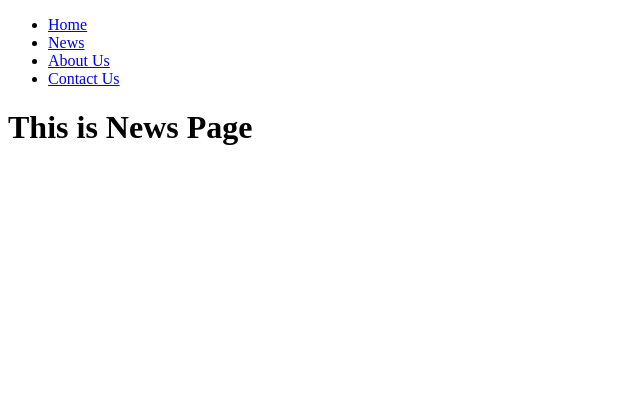
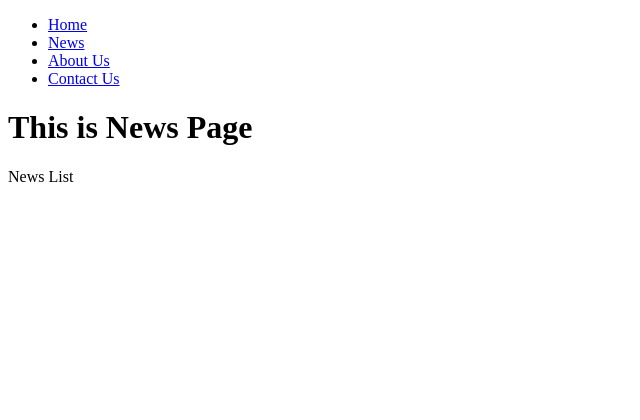
Before and after one commit to emailanuj/ppblognewsappcomplete, a Django app: page /news/ in a window 1280 px wide. Shown: the top 420 px of the page, without its empty margins (0-640 px from the left). Run offline with Django 3.2, Linux system fonts and the light colour scheme; data that the repository does not hold is empty.

Commit message:
Fetching data from database

```diff
--- a/djangonewsapp/NewsApp/urls.py
+++ b/djangonewsapp/NewsApp/urls.py
@@ -1,7 +1,7 @@
 from django.urls import path,include
-from .views import News,Home,About,Contact
+from .views import NewsList,Home,About,Contact
 urlpatterns = [
-    path('news/',News,name='news'),
+    path('news/',NewsList,name='news'),
     path('home/',Home,name='home'),
     path('contact/',Contact,name='contact'),
     path('about/',About,name='about')
--- a/djangonewsapp/NewsApp/views.py
+++ b/djangonewsapp/NewsApp/views.py
@@ -1,5 +1,6 @@
 from django.shortcuts import render
 from django.shortcuts import HttpResponse
+from .models import News
 # Create your views here.
 def Home(request):
     context={
@@ -14,5 +15,9 @@ def About(request):
 def Contact(request):
     return render(request,'contact.html')
 
-def News(request):
-    return render(request,'news.html')
+def NewsList(request):
+    news_list=News.objects.all()
+    context={
+        "data":news_list
+    }
+    return render(request,'news.html',context)
--- a/djangonewsapp/templates/news.html
+++ b/djangonewsapp/templates/news.html
@@ -5,4 +5,10 @@
 {% block body_content %}
   {% include 'navigation.html' %}
     <h1> This is News Page </h1>
+    News List
+    {% for news in  data %}
+    <br>Author : {{ news.author }}
+    <br>Title  : {{ news.title }}
+    <br>Description : {{ news.description}}
+    {% endfor %}
 {% endblock %}
```
